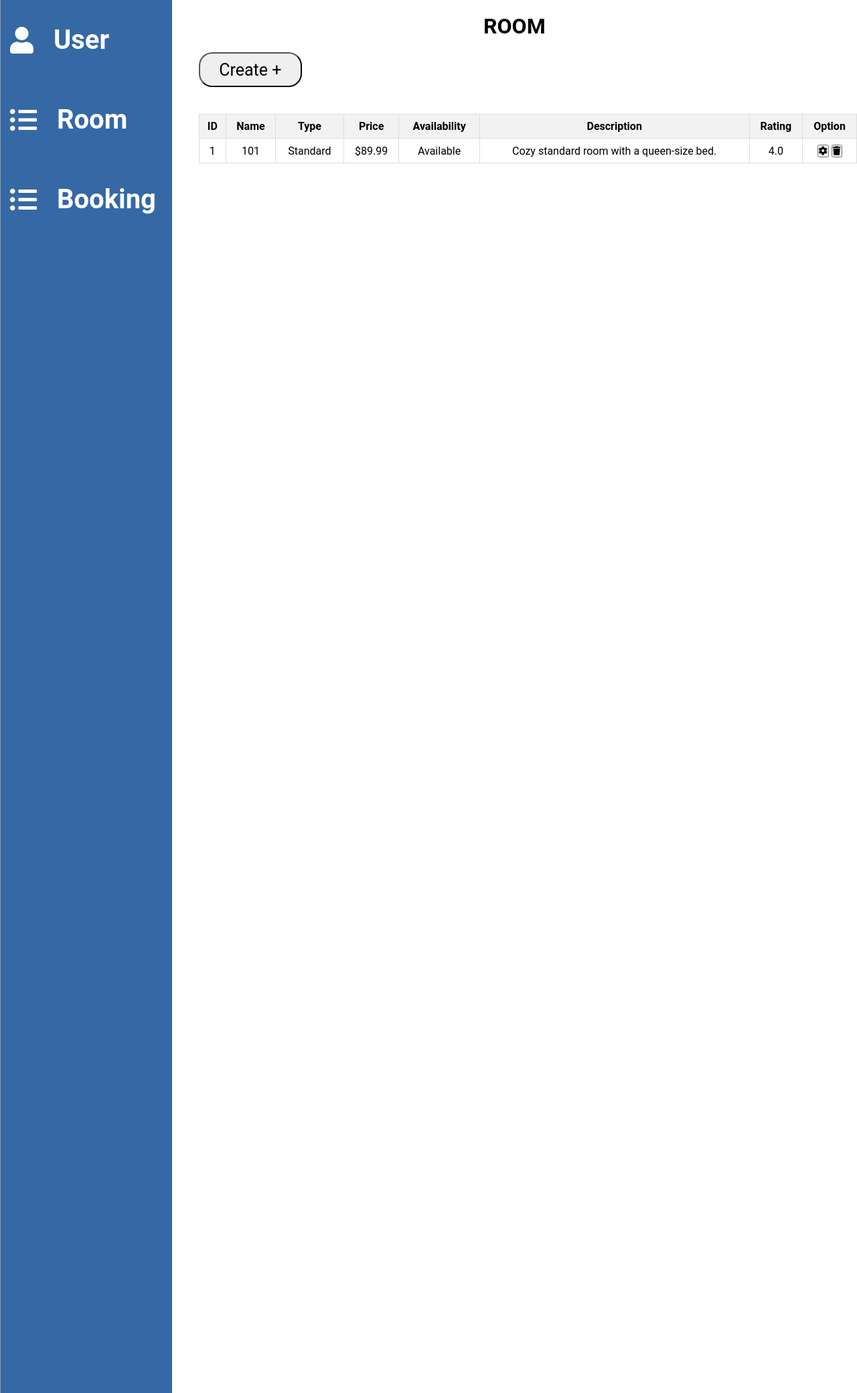
After one commit to Seaside-Paradise-Retreat/SeaSide-Paradise-Retreat, a PHP site: page /app/Views/admin/User/Admin.ShowView.php in a window 1280 px wide, after a click on "Room". The commit adds this page. Shown: the whole page at 67% size. Run offline with PHP 8.4, Linux system fonts and the light colour scheme.

Commit message:
Admin fix  vertical tab

```diff
--- /dev/null
+++ b/app/Views/admin/User/Admin.ShowView.php
@@ -0,0 +1,159 @@
+<!DOCTYPE html>
+<html lang="en">
+
+<head>
+    <meta charset="UTF-8">
+    <meta name="viewport" content="width=device-width, initial-scale=1.0">
+    <title>Adminpage</title>
+    <link rel="stylesheet" href="https://cdnjs.cloudflare.com/ajax/libs/font-awesome/5.15.1/css/all.min.css">
+    <link rel="stylesheet" href="../../../public/css/Adminpage.css">
+    <style>
+        .tabcontent {
+            display: none;
+        }
+
+        .active {
+            display: block;
+        }
+    </style>
+</head>
+
+<body>
+    <div class="container">
+        <div class="main_menu_left">
+            <div class="item">
+                <button onclick="OpenType('userTab')" class="tablinks">
+                    <i class="fas fa-user" style="padding-right:30px"></i>
+                    <h4 class="title">User</h4>
+                </button>
+            </div>
+            <div class="item">
+                <button onclick="OpenType('roomTab')" class="tablinks">
+                    <i class="fas fa-list-ul" style="padding-right:30px"></i>
+                    <h4 class="title">Room</h4>
+                </button>
+            </div>
+            <div class="item">
+                <button onclick="OpenType('bookingTab')" class="tablinks  active">
+                    <i class="fas fa-list-ul" style="padding-right:30px"></i>
+                    <h4 class="title">Booking</h4>
+                </button>
+            </div>
+        </div>
+        <div id="bookingTab" class="tabcontent active">
+            <h1 class="title" style="text-align: center;">BOOKING</h1>
+            <table class="table">
+                <thead>
+                    <tr>
+                        <th>ID</th>
+                        <th>Room</th>
+                        <th>Name Customer</th>
+                        <th>Phone Number</th>
+                        <th>Check in</th>
+                        <th>Check out</th>
+                        <th>Money</th>
+                    </tr>
+                </thead>
+                <tbody>
+                    <!-- Add table rows with user data here -->
+                    <tr>
+                        <td>1</td>
+                        <td>Delux</td>
+                        <td>Hung</td>
+                        <td>123-456-7890</td>
+                        <td>20/12/2023</td>
+                        <td>23/12/2023</td>
+                        <td>3000000</td>
+                    </tr>
+                    <!-- Add more rows as needed -->
+                </tbody>
+            </table>
+        </div>
+        <div id="roomTab" class="tabcontent">
+            <h1 class="title" style="text-align: center;">ROOM</h1>
+            <button type="button" id="createRoom">Create +</button>
+            <br>
+            <table class="table">
+                <thead>
+                    <tr>
+                        <th>ID</th>
+                        <th>Name</th>
+                        <th>Type</th>
+                        <th>Price</th>
+                        <th>Availability</th>
+                        <th>Description</th>
+                        <th>Rating</th>
+                        <th>Option</th>
+                    </tr>
+                </thead>
+                <tbody>
+                    <!-- Add table rows with user data here -->
+                    <tr>
+                        <td>1</td>
+                        <td>101</td>
+                        <td>Standard</td>
+                        <td>$89.99</td>
+                        <td>Available</td>
+                        <td>Cozy standard room with a queen-size bed.</td>
+                        <td>4.0</td>
+                        <td>
+                            <button type="button" id="button_edit"><i class="fas fa-cog"></i></button>
+                            <button type="button" id="button_delete"><i class="fas fa-trash"></i></button>
+                        </td>
+                    </tr>
+                    <!-- Add more rows as needed -->
+                </tbody>
+            </table>
+        </div>
+        <div id="userTab" class="tabcontent">
+            <h1 class="title" style="text-align: center; ">USER</h1>
+            <button type="button" id="createUser">Create +</button>
+            <br>
+            <table class="table">
+                <thead>
+                    <tr>
+                        <th>ID</th>
+                        <th>Name</th>
+                        <th>Avatar</th>
+                        <th>Phone Number</th>
+                        <th>Email</th>
+                        <th>Age</th>
+                        <th>Gender</th>
+                        <th>Option</th>
+                    </tr>
+                </thead>
+                <tbody>
+                    <!-- Add table rows with user data here -->
+                    <tr>
+                        <td>1</td>
+                        <td>John Doe</td>
+                        <td>Avatar URL</td>
+                        <td>123-456-7890</td>
+                        <td>john@example.com</td>
+                        <td>25</td>
+                        <td>Male</td>
+                        <td>
+                            <button type="button" id="button_edit"><i class="fas fa-cog"></i></button>
+                            <button type="button" id="button_delete"><i class="fas fa-trash"></i></button>
+                        </td>
+                    </tr>
+                    <!-- Add more rows as needed -->
+                </tbody>
+            </table>
+        </div>
+    </div>
+
+    <script>
+        function OpenType(type) {
+            var tabcontent = document.getElementsByClassName("tabcontent");
+            for (var i = 0; i < tabcontent.length; i++) {
+                tabcontent[i].classList.remove("active");
+            }
+
+            var activeTab = document.getElementById(type);
+            activeTab.classList.add("active");
+        }
+    </script>
+</body>
+
+</html>
--- a/public/css/Adminpage.css
+++ b/public/css/Adminpage.css
@@ -88,43 +88,69 @@
 }
 
 /* Main menu styles */
-.main_menu {
+.container{
     display: grid;
     grid-template-columns: 20% 80%;
     flex-shrink: 0;
     border-left: 1px solid var(--Gray, #9F9B9B);
 
 }
-
 .main_menu_left {
     display: flex;
     flex-direction: column;
     background: #3568A4;
     align-items: center;
     height:2080px;
-
 }
 
-#user, #room, #booking{
-    border:none;
+.item button{
+    display: flex;
+    border: none;
     outline: none;
     background: none;
-    display: flex;
     width: 228px;
     height: 79px;
     font-size: 40px;
     align-items: center;
-    margin-bottom: 30px;
-    margin-top: 30px;
-    color: var(--WHITE, #FFF);
+    color:#FFF;
+    margin:20px;
 }
-.tableOfBooking {
+
+.tabcontent{
+    max-width: 100%;
+    margin: 20px;
+    display:none;
+
+}
+
+.active {
+    display: block;
+}
+#createUser, #createRoom{
+    text-align: center;
+    border-radius: 20px;
+    width: 154px;
+    height: 52px;
+    font-size: 25px;
+    margin: 20px;
+}
+#createUser:hover, #createRoom:hover{
+    background-color: var(--blue2, #C0F2F9);
+}
+.table {
     width: 100%;
     margin: 20px;
     border-collapse: collapse;
+
 }
-.tableOfBooking th, .tableOfBooking td {
+.table th, .table td {
     border: 1px solid #dddddd;
     padding: 8px;
     text-align: center;
 }
+.table th {
+    background-color: #f2f2f2;
+}
+.table tbody tr:hover {
+    background-color: #e6f7ff;
+}
```
Also changed, not shown: app/Views/admin/Adminpage_html.php (+4 -95 lines), app/Views/admin/Room/Admin.ShowRoom_html.php (deleted, +0 -71 lines), app/Views/admin/User/Admin.ShowUser_html.php (deleted, +0 -70 lines), app/Views/layouts/admin.navbar.php (added, +36 -0 lines).
